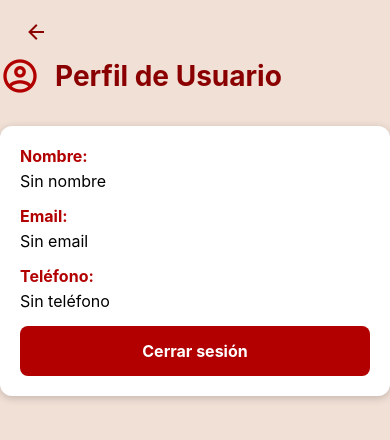
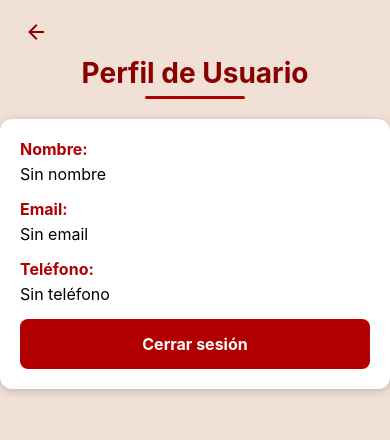
Before and after one commit to cocozera/DA1-FrontEnd, a React Native app: screen /Profile in a window 390 px wide. Shown: the top 440 px of the page. Built offline with nearby package versions, Linux system fonts and the light colour scheme.

Commit message:
cambios touchable por pressable

```diff
--- a/src/screens/CompletedRoutesScreen.jsx
+++ b/src/screens/CompletedRoutesScreen.jsx
@@ -3,10 +3,10 @@ import { useEffect, useState } from 'react';
 import {
   ActivityIndicator,
   FlatList,
+  Pressable,
   SafeAreaView,
   StyleSheet,
   Text,
-    TouchableOpacity,
   View,
 } from 'react-native';
 import Icon from 'react-native-vector-icons/MaterialCommunityIcons';
@@ -66,12 +66,16 @@ export default function CompletedRoutesScreen() {
 
   return (
     <SafeAreaView style={styles.container}>
-      <TouchableOpacity
-        style={[baseStyles.backButton, styles.backButtonContainer]}
+      <Pressable
         onPress={() => navigation.goBack()}
+        style={({ pressed }) => [
+          baseStyles.backButton,
+          styles.backButtonContainer,
+          pressed && baseStyles.backButtonPressed, // si tienes un estilo para el efecto de presión
+        ]}
       >
         <Icon name="arrow-left" size={24} color={colors.textPrimary} />
-      </TouchableOpacity>
+      </Pressable>
 
       <View style={styles.header}>
         <Icon name="map-marker" size={24} color={colors.primary} />
--- a/src/screens/HomeScreen.jsx
+++ b/src/screens/HomeScreen.jsx
@@ -2,12 +2,12 @@ import { useNavigation } from '@react-navigation/native';
 import { useContext, useEffect, useState } from 'react';
 import {
   Dimensions,
+  Pressable,
   RefreshControl,
   SafeAreaView,
   ScrollView,
   StyleSheet,
   Text,
-  TouchableOpacity,
   View,
 } from 'react-native';
 import Icon from 'react-native-vector-icons/MaterialCommunityIcons';
@@ -23,7 +23,7 @@ export default function HomeScreen() {
   const { token } = useContext(AuthContext);
   const [userName, setUserName] = useState('');
   const [inProgressRoute, setInProgressRoute] = useState(null);
-  const [refreshing, setRefreshing] = useState(false); // Estado de refresco
+  const [refreshing, setRefreshing] = useState(false);
 
   useEffect(() => {
     if (!token) {
@@ -76,16 +76,16 @@ export default function HomeScreen() {
             <Icon name="truck-fast" size={24} color={colors.textPrimary} />
             <Text style={styles.brand}>DeRemate.com</Text>
           </View>
-          <TouchableOpacity onPress={() => navigation.navigate('Profile')}>
-            <Icon name="account-circle" size={40} color={colors.textPrimary} />
-          </TouchableOpacity>
+          <Pressable onPress={() => navigation.navigate('Profile')}>
+            <Icon name="account-circle" size={48} color={colors.textPrimary} />
+          </Pressable>
         </View>
 
         <Text style={styles.title}>
           ¡Bienvenido{userName ? `, ${userName}` : ''}!
         </Text>
 
-        <TouchableOpacity
+        <Pressable
           style={styles.card}
           onPress={() => navigation.navigate('ViewAllRoutes')}
         >
@@ -93,9 +93,9 @@ export default function HomeScreen() {
             <Icon name="map-marker-path" size={40} color={colors.primary} />
             <Text style={styles.cardText}>Rutas Disponibles</Text>
           </View>
-        </TouchableOpacity>
+        </Pressable>
 
-        <TouchableOpacity
+        <Pressable
           style={[styles.card, { marginTop: 24 }]}
           onPress={() => navigation.navigate('CompletedRoutes')}
         >
@@ -103,11 +103,11 @@ export default function HomeScreen() {
             <Icon name="history" size={40} color={colors.primary} />
             <Text style={styles.cardText}>Historial de Rutas</Text>
           </View>
-        </TouchableOpacity>
+        </Pressable>
       </ScrollView>
 
       {inProgressRoute && (
-        <TouchableOpacity
+        <Pressable
           style={styles.floatingButton}
           onPress={() =>
             navigation.navigate('InProgressRouteDetail', {
@@ -116,7 +116,7 @@ export default function HomeScreen() {
           }
         >
           <Icon name="truck-check" size={30} color="#fff" />
-        </TouchableOpacity>
+        </Pressable>
       )}
     </SafeAreaView>
   );
--- a/src/screens/InProgressRoute.jsx
+++ b/src/screens/InProgressRoute.jsx
@@ -1,11 +1,11 @@
 import { useNavigation, useRoute } from '@react-navigation/native';
 import {
-    SafeAreaView,
-    ScrollView,
-    StyleSheet,
-    Text,
-    TouchableOpacity,
-    View,
+  Pressable,
+  SafeAreaView,
+  ScrollView,
+  StyleSheet,
+  Text,
+  View
 } from 'react-native';
 import Icon from 'react-native-vector-icons/MaterialCommunityIcons';
 import { baseStyles, colors, typography } from '../styles/globalStyles';
@@ -32,12 +32,15 @@ export default function InProgressRoute() {
   return (
     <SafeAreaView style={styles.container}>
       <ScrollView contentContainerStyle={styles.content}>
-        <TouchableOpacity
-          style={baseStyles.backButton}
+        <Pressable
           onPress={() => navigation.goBack()}
+          style={({ pressed }) => [
+            baseStyles.backButton,
+            pressed && baseStyles.backButtonPressed,
+          ]}
         >
-          <Icon name="arrow-left" size={28} color={colors.textPrimary} />
-        </TouchableOpacity>
+          <Icon name="arrow-left" size={24} color={colors.textPrimary} />
+        </Pressable>
 
         <Text style={styles.title}>Ruta en Progreso</Text>
 
--- a/src/screens/LoginScreen.jsx
+++ b/src/screens/LoginScreen.jsx
@@ -32,7 +32,13 @@ export default function LoginScreen({ navigation }) {
     await login({ email, password });
     navigation.replace('Home');
   } catch (err) {
-      Toast.show({ type: 'error', text1: err.message });
+    const errorMessage = err.message.toLowerCase().includes('invalid credentials')
+      ? 'Credenciales inválidas.'
+      : err.message;
+    Toast.show({
+      type: 'error',
+      text1: errorMessage,
+    });
   }
 };
 
--- a/src/screens/ProfileScreen.jsx
+++ b/src/screens/ProfileScreen.jsx
@@ -32,8 +32,9 @@ export default function ProfileScreen({ navigation }) {
 
       {/* Header */}
       <View style={styles.headerContainer}>
-        <Icon name="account-circle-outline" size={40} color={colors.primary} />
+
           <Text style={styles.headerText}>Perfil de Usuario</Text>
+        <View style={styles.headerUnderline} />
       </View>
 
       {/* Card de perfil */}
@@ -59,17 +60,25 @@ const styles = StyleSheet.create({
   container: {
     flex: 1,
     backgroundColor: colors.backgroundBeige,
-    padding: 20,
+    padding: 16,
   },
+
   headerContainer: {
-    flexDirection: 'row',
+    marginBottom: 20,
     alignItems: 'center',
-    marginBottom: 30,
+    marginTop: 0,
   },
   headerText: {
     ...typography.h1,
-    marginLeft: 15,
     color: colors.textPrimary,
+    fontWeight: '700',
+  },
+  headerUnderline: {
+    marginTop: 6,
+    width: 100,
+    height: 3,
+    backgroundColor: colors.primary,
+    borderRadius: 2,
   },
   card: {
     backgroundColor: colors.white,
--- a/src/screens/ViewAllRoutesScreen.jsx
+++ b/src/screens/ViewAllRoutesScreen.jsx
@@ -133,14 +133,14 @@ const styles = StyleSheet.create({
   headerWrapper: {
     flexDirection: 'row',
     alignItems: 'center',
-    height: 64,
+    height: 65,
     justifyContent: 'flex-start',
     marginTop: 0,
   },
   headerContainer: {
     flex: 1,
     marginLeft: 8,
-    marginBottom: 20,
+    marginBottom: 10,
     alignItems: 'center',
   },
   headerText: {
```
Lines whose indentation alone changed are shown as unchanged.
